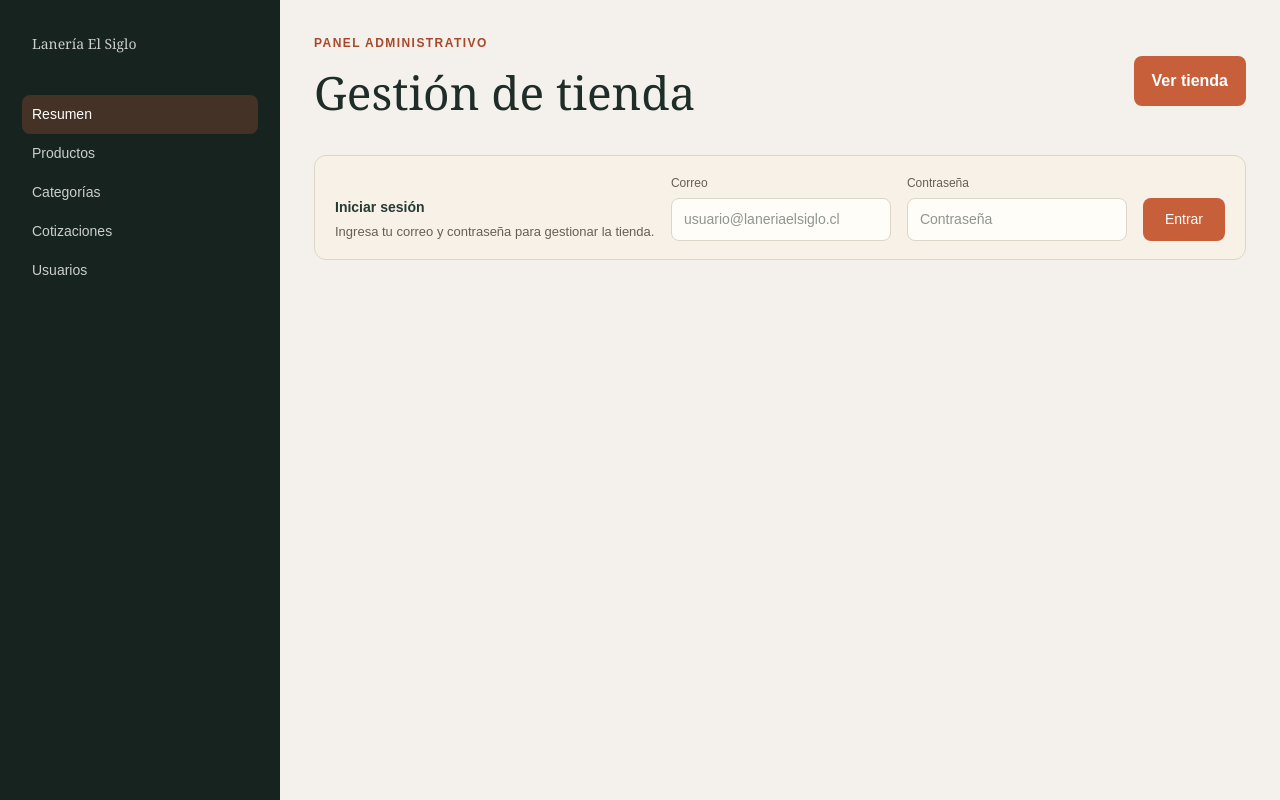
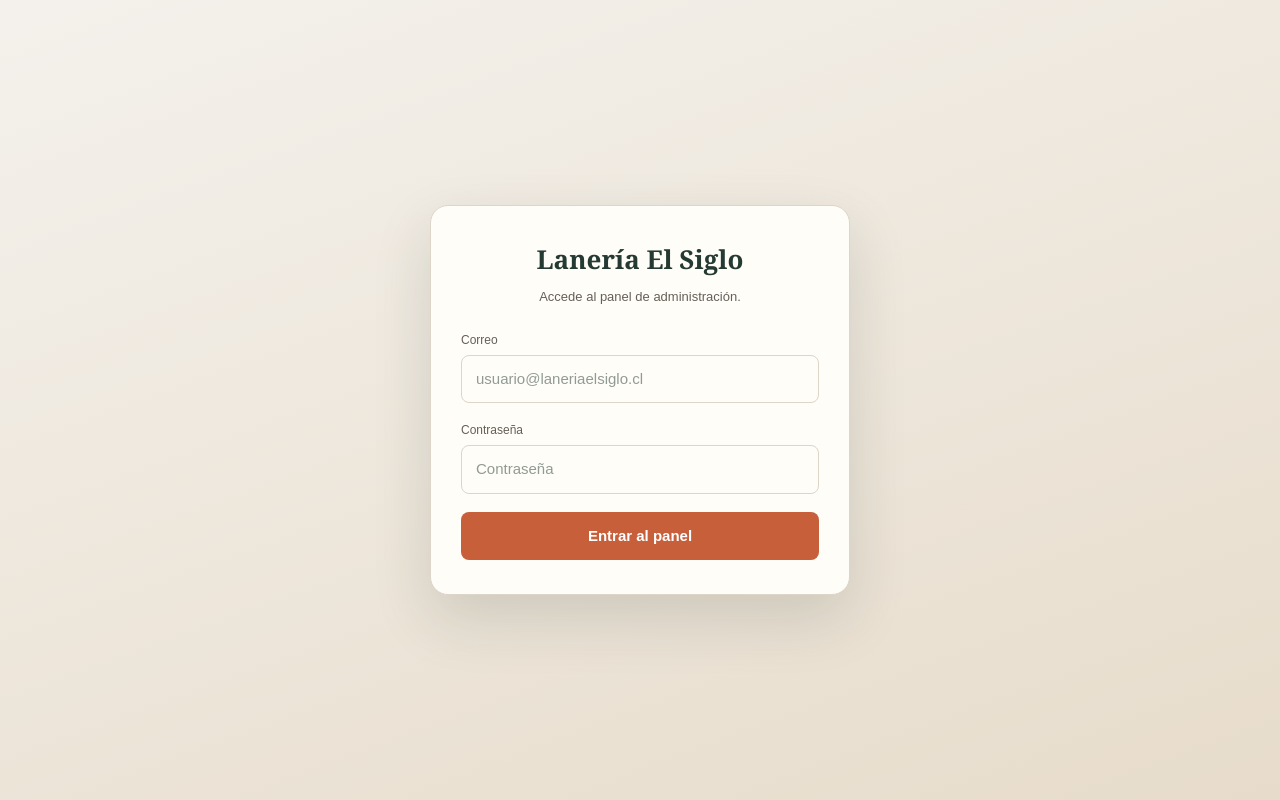
Before and after one commit to cnarojas1/lanas-el-siglo, a Next.js app: page /admin in a window 1280 px wide. Built offline with nearby package versions, Linux system fonts and the light colour scheme.

Commit message:
Pantalla de login dedicada en panel admin

```diff
--- a/app/admin/page.tsx
+++ b/app/admin/page.tsx
@@ -123,6 +123,15 @@ export default function AdminPage() {
 
   const canWrite = Boolean(session && session.user.role !== "viewer");
   const isAdmin = Boolean(session && session.user.role === "admin");
+
+  // Sin sesion: pantalla de login dedicada y limpia, sin sidebar ni topbar.
+  if (!session) {
+    return (
+      <main className="admin-gate-wrap">
+        <LoginForm setNotice={setNotice} />
+      </main>
+    );
+  }
 
   return (
     <main className="admin-shell">
@@ -168,9 +177,6 @@ export default function AdminPage() {
           </div>
         </header>
 
-        {!session ? (
-          <LoginForm setNotice={setNotice} />
-        ) : (
           <>
             {notice && <div className="admin-notice">{notice}</div>}
             {activeSection === "resumen" && (
@@ -194,7 +200,6 @@ export default function AdminPage() {
                 </p>
               ))}
           </>
-        )}
       </section>
     </main>
   );
@@ -204,11 +209,16 @@ function LoginForm({ setNotice }: { setNotice: (message: string) => void }) {
   const [email, setEmail] = useState("");
   const [password, setPassword] = useState("");
   const [busy, setBusy] = useState(false);
+  const [error, setError] = useState("");
 
   async function submit(event: React.FormEvent) {
     event.preventDefault();
-    if (!email.trim() || !password) return;
+    if (!email.trim() || !password) {
+      setError("Ingresa tu correo y contraseña.");
+      return;
+    }
     setBusy(true);
+    setError("");
     setNotice("");
     try {
       const response = await fetch("/api/admin/auth/login", {
@@ -222,13 +232,13 @@ function LoginForm({ setNotice }: { setNotice: (message: string) => void }) {
         error?: string;
       };
       if (!response.ok || !body.token || !body.user) {
-        setNotice(body.error ?? "No se pudo iniciar sesión.");
+        setError(body.error ?? "No se pudo iniciar sesión.");
         return;
       }
       writeSession({ token: body.token, user: body.user });
       setNotice(`Bienvenido/a, ${body.user.name}.`);
     } catch {
-      setNotice("No se pudo iniciar sesión. Revisa tu conexión.");
+      setError("No se pudo iniciar sesión. Revisa tu conexión.");
     } finally {
       setBusy(false);
     }
@@ -237,8 +247,8 @@ function LoginForm({ setNotice }: { setNotice: (message: string) => void }) {
   return (
     <form className="admin-gate" onSubmit={submit}>
       <div>
-        <strong>Iniciar sesión</strong>
-        <p>Ingresa tu correo y contraseña para gestionar la tienda.</p>
+        <strong>Lanería El Siglo</strong>
+        <p>Accede al panel de administración.</p>
       </div>
       <label>
         <span className="admin-gate-label">Correo</span>
@@ -260,8 +270,9 @@ function LoginForm({ setNotice }: { setNotice: (message: string) => void }) {
           value={password}
         />
       </label>
+      {error && <p className="admin-gate-error">{error}</p>}
       <button disabled={busy} type="submit">
-        {busy ? "Ingresando…" : "Entrar"}
+        {busy ? "Ingresando…" : "Entrar al panel"}
       </button>
     </form>
   );
--- a/app/globals.css
+++ b/app/globals.css
@@ -2039,31 +2039,45 @@ footer small {
   color: var(--terracotta);
 }
 
+.admin-gate-wrap {
+  min-height: 100vh;
+  display: flex;
+  align-items: center;
+  justify-content: center;
+  padding: 24px;
+  background: linear-gradient(160deg, #f4f1ec 0%, #e7dccb 100%);
+  box-sizing: border-box;
+}
+
 .admin-gate {
-  display: flex;
-  flex-wrap: wrap;
-  align-items: flex-end;
-  gap: 16px;
-  margin-bottom: 18px;
+  width: min(420px, 100%);
+  display: flex;
+  flex-direction: column;
+  gap: 18px;
+  margin: 0;
   border: 1px solid var(--line);
-  border-radius: 12px;
-  background: var(--cream);
-  padding: 18px 20px;
+  border-radius: 18px;
+  background: var(--paper);
+  padding: 34px 30px;
+  box-shadow: 0 24px 60px rgba(27, 40, 34, 0.14);
 }
 
 .admin-gate > div {
-  flex: 1 1 260px;
+  text-align: center;
+  margin-bottom: 6px;
 }
 
 .admin-gate strong {
   display: block;
-  font-size: 14px;
+  font-family: Georgia, "Times New Roman", serif;
+  font-size: 26px;
   color: var(--forest);
 }
 
 .admin-gate p {
-  margin: 4px 0 0;
+  margin: 8px 0 0;
   font-size: 13px;
+  line-height: 1.5;
   color: var(--muted);
 }
 
@@ -2082,9 +2096,10 @@ footer small {
   border: 1px solid var(--line);
   border-radius: 8px;
   background: var(--paper);
-  padding: 10px 12px;
-  font-size: 14px;
-  min-width: 220px;
+  padding: 12px 14px;
+  font-size: 15px;
+  width: 100%;
+  box-sizing: border-box;
 }
 
 .admin-gate button {
@@ -2092,13 +2107,26 @@ footer small {
   border-radius: 8px;
   background: var(--terracotta);
   color: #fff;
-  padding: 11px 22px;
-  font-size: 14px;
+  padding: 13px 22px;
+  font-size: 15px;
+  font-weight: 600;
   cursor: pointer;
+  width: 100%;
 }
 
 .admin-gate button:hover {
   background: var(--terracotta-dark);
+}
+
+.admin-gate-error {
+  margin: 0;
+  border-radius: 8px;
+  background: #fdecea;
+  border: 1px solid #f5c6c0;
+  color: #a23022;
+  padding: 10px 12px;
+  font-size: 13px;
+  text-align: center;
 }
 
 /* --- Biblioteca de medios --- */
```
